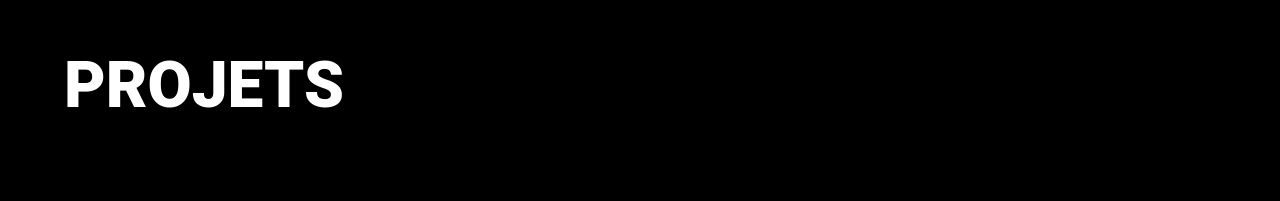
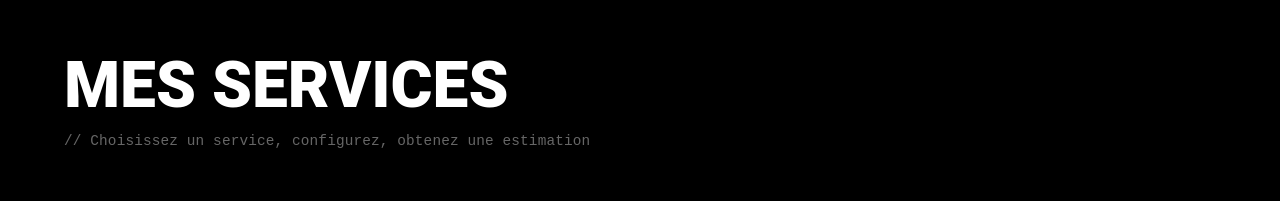
Before and after one commit to stantanasi/stantanasi.github.io, a Next.js app: page / in a window 1280 px wide. Shown: the part 1604-1805 px from the top of the page. Built offline with nearby package versions, Linux system fonts and the light colour scheme; no server answers; grey boxes are pictures that could not be loaded; what @mui/material-nextjs would draw is missing.

Commit message:
feat(app): display services section

```diff
--- a/app/page.tsx
+++ b/app/page.tsx
@@ -5,6 +5,7 @@ import GithubProjects from '@/components/sections/GithubProjects';
 import Hero from '@/components/sections/Hero';
 import Languages from '@/components/sections/Languages';
 import Projects from '@/components/sections/Projects';
+import Services from '@/components/sections/Services';
 import Skills from '@/components/sections/Skills';
 
 export default function Home() {
@@ -12,6 +13,7 @@ export default function Home() {
     <main>
       <Hero />
       <About />
+      <Services />
       <Projects />
       <Experience />
       <Skills />
```
